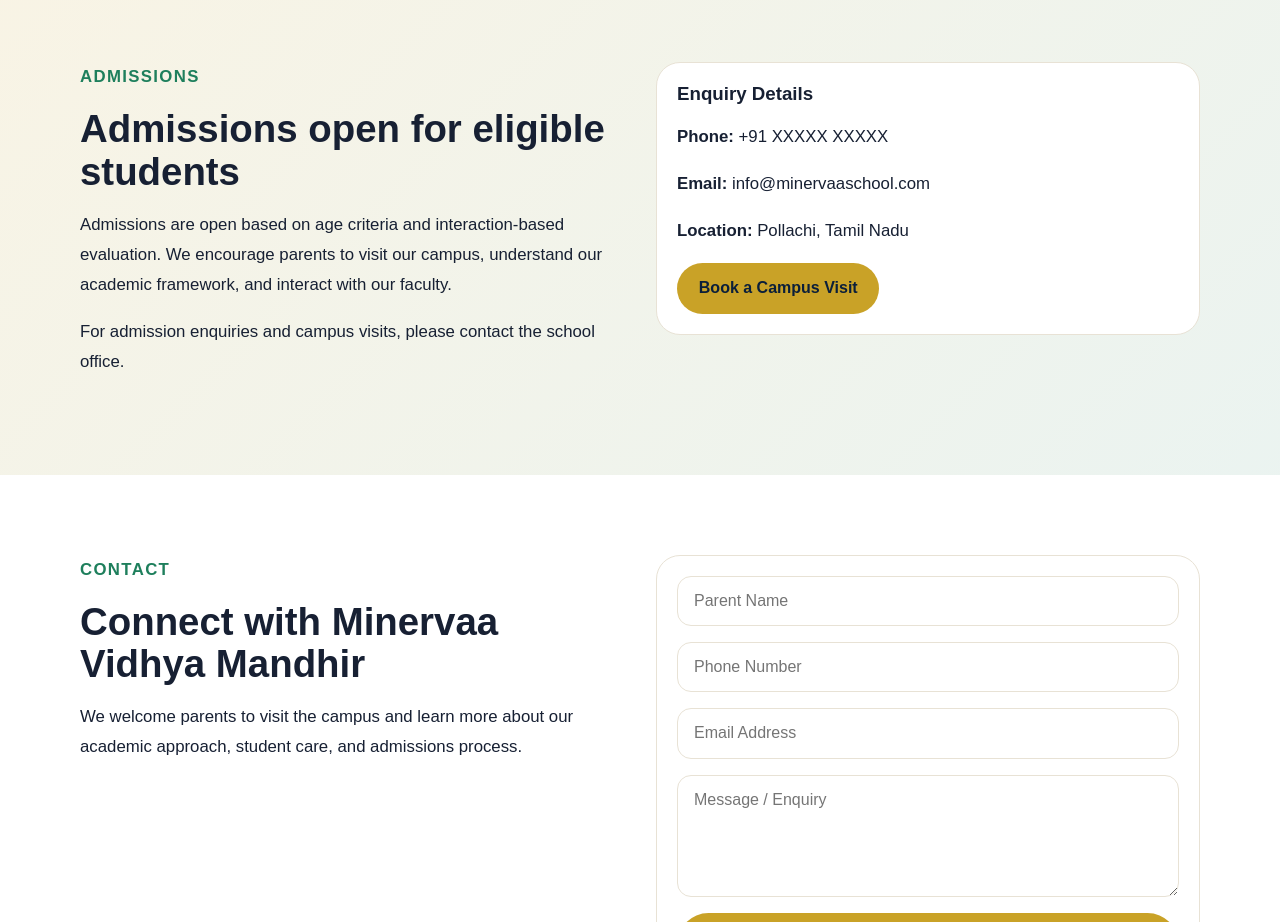
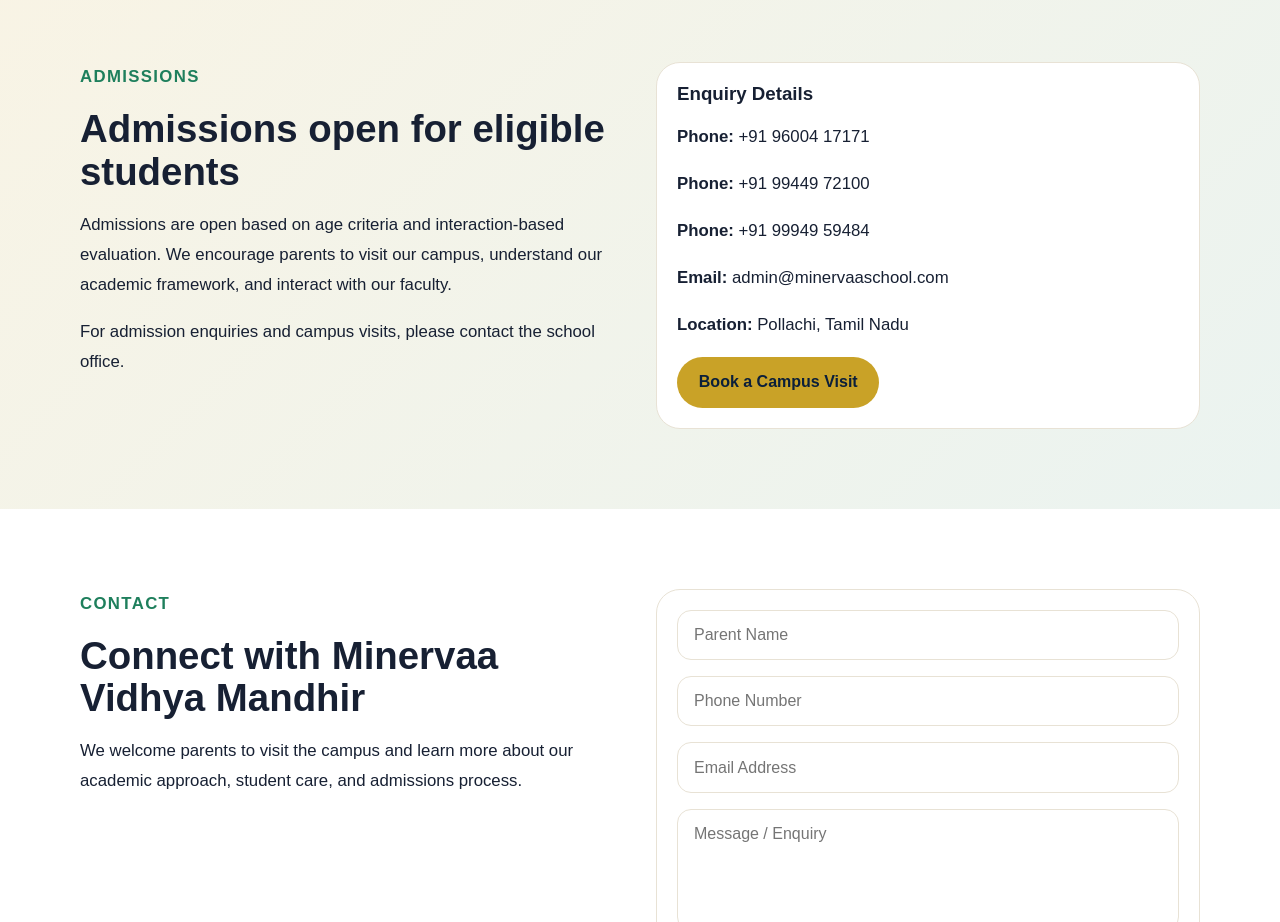
Before and after one commit to jarjunarnold/minervaaschool, a Next.js app in the folder minervaa-site/: page / in a window 1280 px wide. Shown: the part 4360-5282 px from the top of the page. Built offline with nearby package versions, Linux system fonts and the light colour scheme.

Commit message:
Update page.tsx

```diff
--- a/minervaa-site/app/page.tsx
+++ b/minervaa-site/app/page.tsx
@@ -275,8 +275,10 @@
           </div>
           <div className="admission-card">
             <h3>Enquiry Details</h3>
-            <p><strong>Phone:</strong> +91 XXXXX XXXXX</p>
-            <p><strong>Email:</strong> info@minervaaschool.com</p>
+            <p><strong>Phone:</strong> +91 96004 17171</p>
+            <p><strong>Phone:</strong> +91 99449 72100</p>
+            <p><strong>Phone:</strong> +91 99949 59484</p>
+            <p><strong>Email:</strong> admin@minervaaschool.com</p>
             <p><strong>Location:</strong> Pollachi, Tamil Nadu</p>
             <a href="#contact" className="btn btn-primary">Book a Campus Visit</a>
           </div>
```
